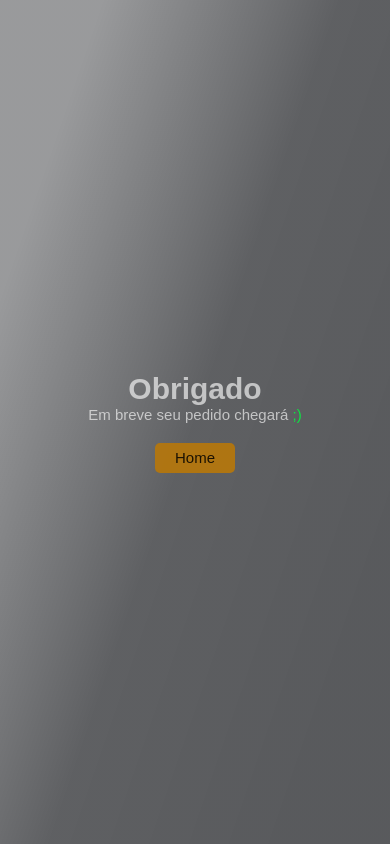
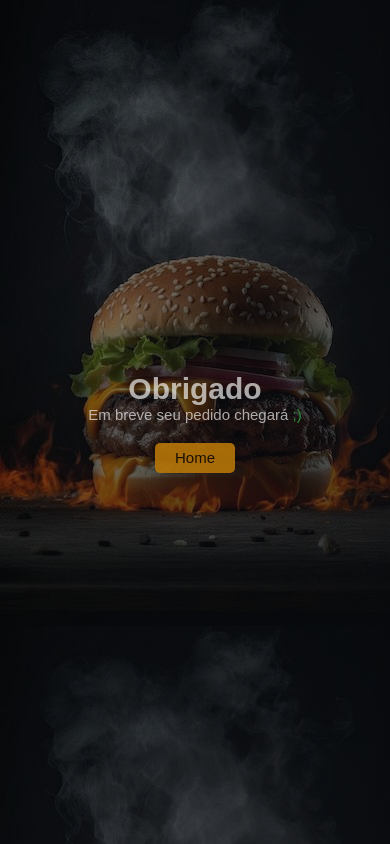
Before and after one commit to RafaelRay0/Dev-burguer, a plain HTML site: page obrigado.html in a window 390 px wide. Drawn offline with Linux system fonts and the light colour scheme.

Commit message:
Adicionando

```diff
--- a/style2.css
+++ b/style2.css
@@ -60,7 +60,7 @@
    transform: scale(1.05);
    transition: .2s;
    opacity: .8;
-   background-color: rgb(134, 98, 7);
+   box-shadow: #000 0px 20px 30px -10px;
 }
 
 .button:active {
--- a/style3.css
+++ b/style3.css
@@ -50,7 +50,7 @@ a {
 }
 
 span {
-    color: #0fe344;
+    color: #2a8e39;
 }
 
 .box-mascara {
@@ -74,6 +74,10 @@ video {
 
 @media screen and (max-width: 1080px) {
 
+    body {
+        background-image: url(img/Hambúrguer.jpeg);
+    }
+
     video {
         display: none;
     }
```
Also changed, not shown: img/3d-render-of-10-percent-discount-for-marketing-and-sale-png.webp (deleted), img/Hambúrguer.jpeg (added), img/Logo-inicial.jpg (deleted), img/logo-desconto.png (deleted).
